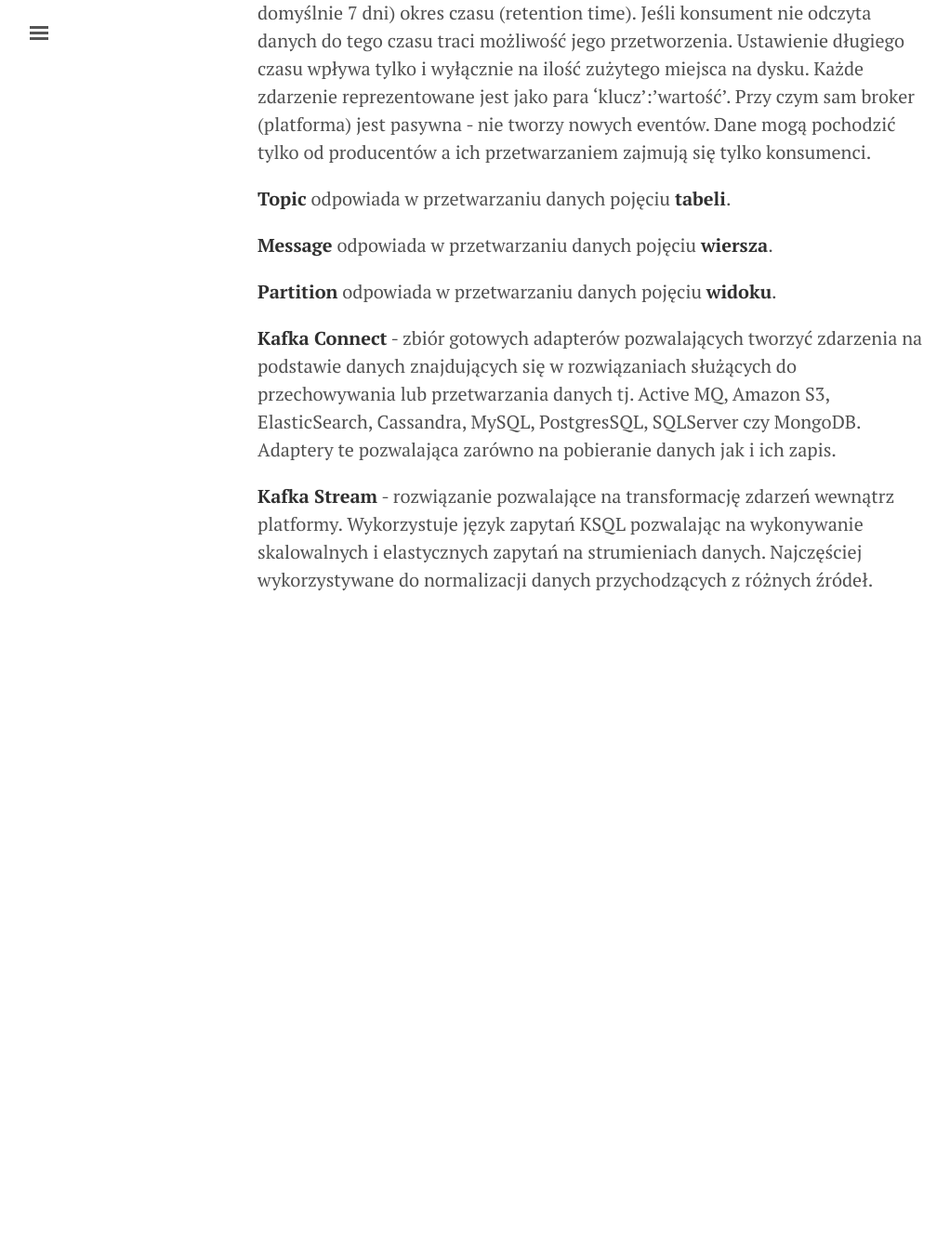
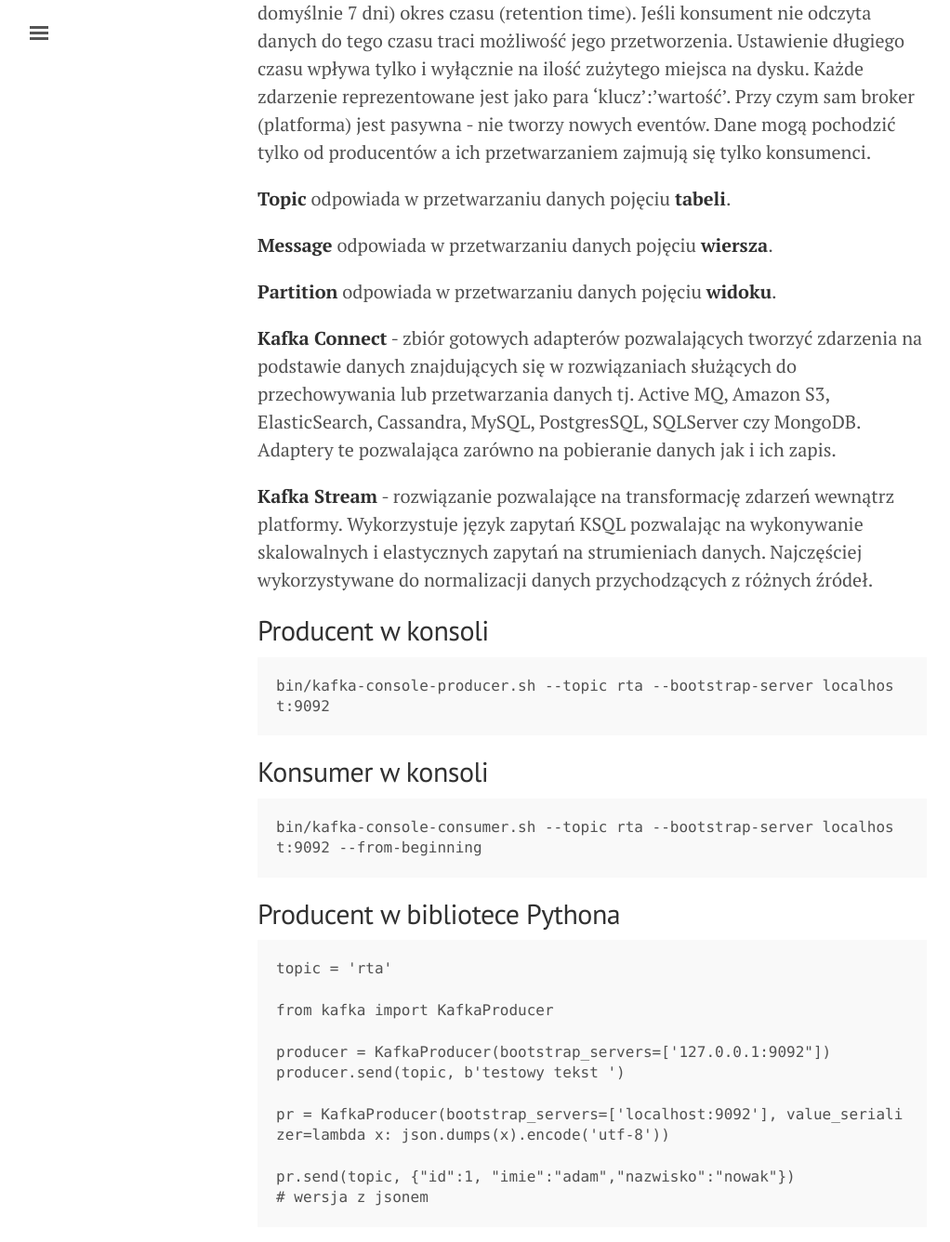
Before and after one commit to sebkaz-teaching/RealTime, a Jekyll site: the page built from cw5D.md, in a window 1280 px wide and 1400 px high, scrolled down 3472 px. Shown: the top 1336 px of the window at 93% size, without its empty margins (3-1025 px from the left). Built offline with Jekyll 4.4.1, drawn with Linux system fonts in a browser that asks for light colours; a script that is not in the unit is left out; before the commit the page ends 4191 px from its top, so only the background shows below that.

Commit message:
update cw5.md

`````diff
--- a/cw5D.md
+++ b/cw5D.md
@@ -93,3 +93,32 @@ __Partition__ odpowiada w przetwarzaniu danych pojęciu __widoku__.
 **Kafka Connect** - zbiór gotowych adapterów pozwalających tworzyć zdarzenia na podstawie danych znajdujących się w rozwiązaniach służących do przechowywania lub przetwarzania danych tj. Active MQ, Amazon S3, ElasticSearch, Cassandra, MySQL, PostgresSQL, SQLServer czy MongoDB. Adaptery te pozwalająca zarówno na pobieranie danych jak i ich zapis.
 
 **Kafka Stream** - rozwiązanie pozwalające na transformację zdarzeń wewnątrz platformy. Wykorzystuje język zapytań KSQL pozwalając na wykonywanie skalowalnych i elastycznych zapytań na strumieniach danych. Najczęściej wykorzystywane do normalizacji danych przychodzących z różnych źródeł.
+
+
+## Producent w konsoli
+
+```{bash}
+bin/kafka-console-producer.sh --topic rta --bootstrap-server localhost:9092
+```
+
+## Konsumer w konsoli
+
+```{bash}
+bin/kafka-console-consumer.sh --topic rta --bootstrap-server localhost:9092 --from-beginning
+```
+
+## Producent w bibliotece Pythona
+
+```{python}
+topic = 'rta'
+
+from kafka import KafkaProducer
+
+producer = KafkaProducer(bootstrap_servers=['127.0.0.1:9092"])
+producer.send(topic, b'testowy tekst ')
+
+pr = KafkaProducer(bootstrap_servers=['localhost:9092'], value_serializer=lambda x: json.dumps(x).encode('utf-8'))
+
+pr.send(topic, {"id":1, "imie":"adam","nazwisko":"nowak"})
+# wersja z jsonem
+````
`````
